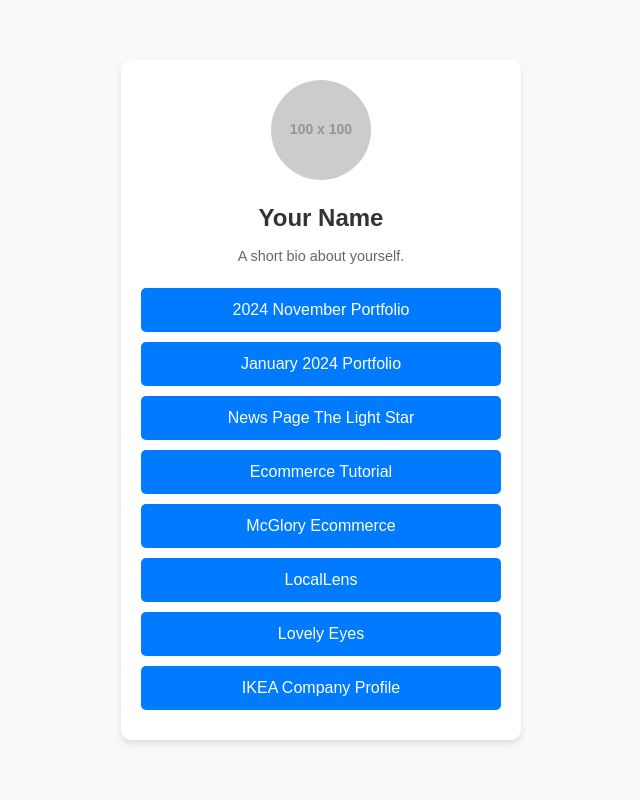
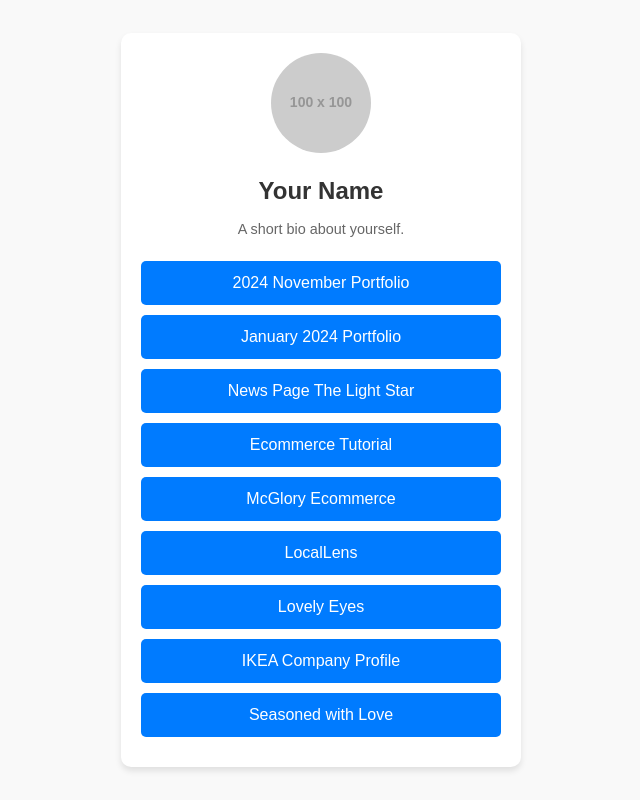
Before and after one commit to rayymhra/rayymhra-frontend, a plain HTML site: page index.html in a window 1280 px wide. Shown: the whole page, without its empty margins (319-959 px from the left). Drawn offline with nearby package versions, Linux system fonts and the light colour scheme; placeholder pictures from the web are drawn by us.

Commit message:
Update index.html

```diff
--- a/index.html
+++ b/index.html
@@ -21,6 +21,7 @@
         <a href="https://rayymhra.github.io/LocalLens/" class="link" target="_blank">LocalLens</a>
         <a href="https://rayymhra.github.io/lovelyEyes---bootstrap/" class="link" target="_blank">Lovely Eyes</a>
         <a href="https://rayymhra.github.io/ikea-bootstrap/" class="link" target="_blank">IKEA Company Profile</a>
+        <a href="http://rayymhra.github.io/sustainibility_seasoned-with-love/" class="link" target="_blank">Seasoned with Love</a>
     </div>
 
     <script src="https://cdn.jsdelivr.net/npm/bootstrap@5.3.0-alpha1/dist/js/bootstrap.bundle.min.js"></script>
```
